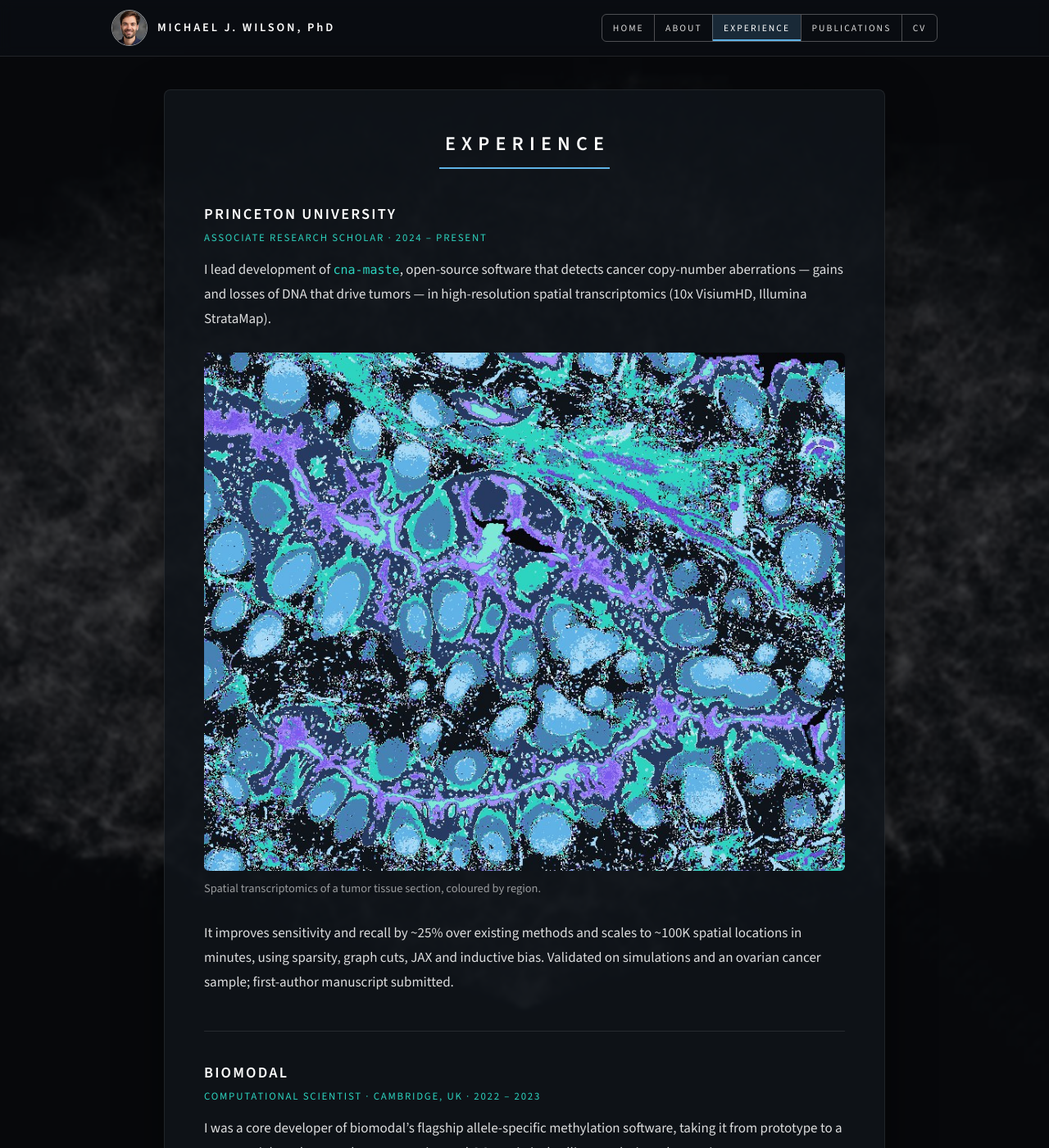
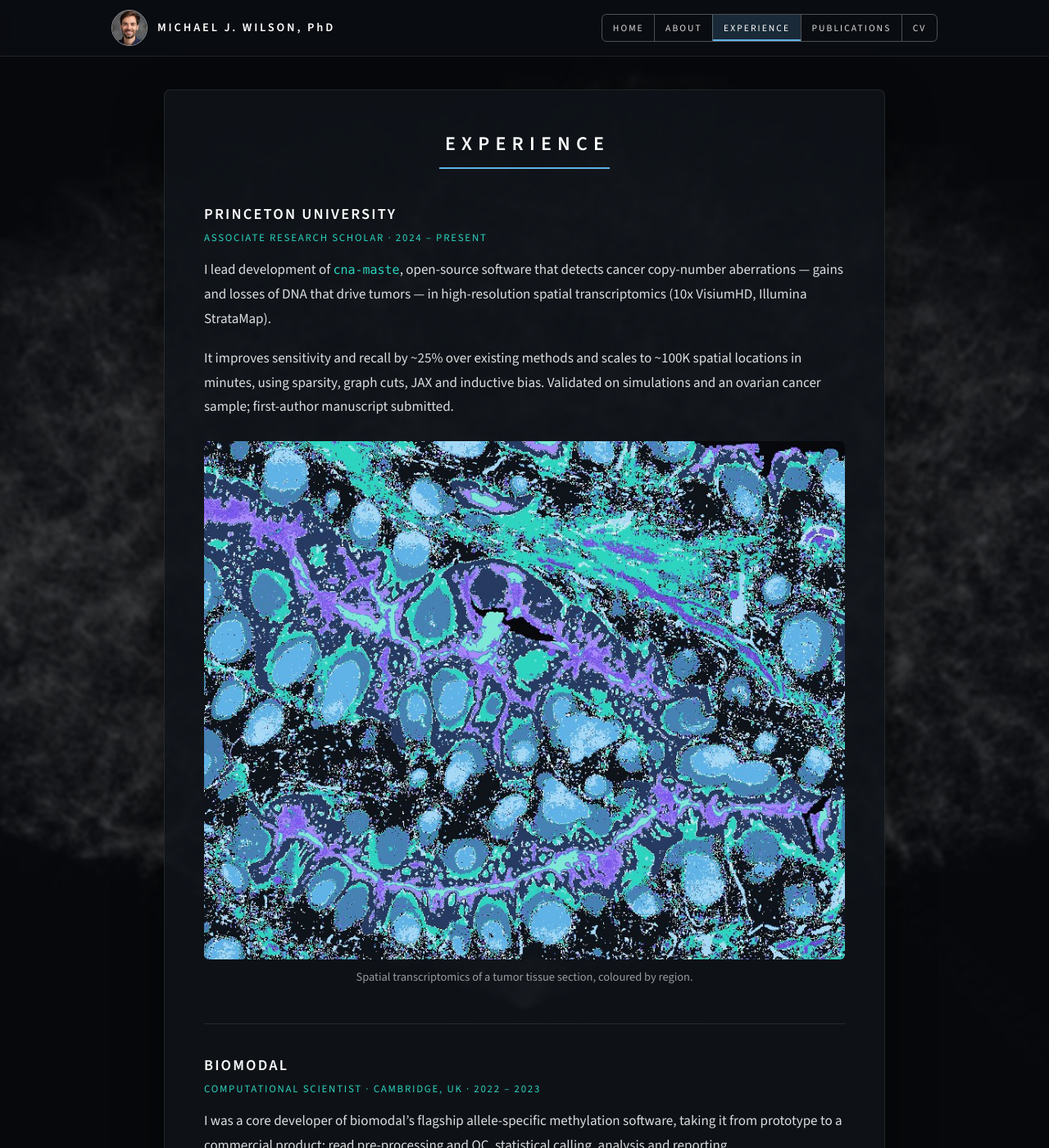
Before and after one commit to michaelJwilson/michaelJwilson.github.io, a Jekyll site: the page built from experience.md, in a window 1280 px wide and 1400 px high. Shown: the whole window at 82% size. Built offline with Jekyll 4.4.1, drawn with Linux system fonts in a browser that asks for light colours; some of the changed text lies outside the part shown.

Commit message:
Experience: Princeton text above its image; Durham and Berkeley photos
- Princeton: results paragraph now sits above the spatial transcriptomics image
- Durham: Mayall Telescope photo; Berkeley Lab: Berkeley at sunset
- Figures and captions centred

Co-Authored-By: Claude Opus 5.5 <noreply@anthropic.com>
Claude-Session: https://claude.ai/code/session_01SiHqF3nmdqJf51uy6f9hsB

```diff
--- a/assets/css/site.css
+++ b/assets/css/site.css
@@ -115,8 +115,8 @@ body.home .backdrop::after {
 /* Images */
 .banner { display: block; width: 100%; max-height: 300px; object-fit: cover; border-radius: 6px; margin: .6em 0 1.4em; }
 .figure { margin: 1.6em 0; }
-.figure img { display: block; border-radius: 6px; }
-.figure figcaption { color: var(--muted); font-size: .9rem; margin-top: .6em; }
+.figure img { display: block; border-radius: 6px; margin: 0 auto; }
+.figure figcaption { color: var(--muted); font-size: .9rem; margin-top: .6em; text-align: center; }
 
 /* Cards (About page highlights) */
 .cards { display: grid; grid-template-columns: repeat(auto-fit, minmax(220px, 1fr)); gap: 14px; margin: 1.2em 0 .4em; }
--- a/experience.md
+++ b/experience.md
@@ -20,9 +20,9 @@ permalink: /experience/
 
 I lead development of [`cna-maste`](https://github.com/raphael-group/cna_maste), open-source software that detects cancer copy-number aberrations — gains and losses of DNA that drive tumors — in high-resolution spatial transcriptomics (10x VisiumHD, Illumina StrataMap).
 
+It improves sensitivity and recall by ~25% over existing methods and scales to ~100K spatial locations in minutes, using sparsity, graph cuts, JAX and inductive bias. Validated on simulations and an ovarian cancer sample; first-author manuscript submitted.
+
 {% include figure.html src="/assets/img/experience/princeton-spatial.jpg" alt="Spatial transcriptomics map of a tumor tissue section, coloured by region" caption="Spatial transcriptomics of a tumor tissue section, coloured by region." %}
-
-It improves sensitivity and recall by ~25% over existing methods and scales to ~100K spatial locations in minutes, using sparsity, graph cuts, JAX and inductive bias. Validated on simulations and an ovarian cancer sample; first-author manuscript submitted.
 </section>
 
 <section class="role" id="biomodal" markdown="1">
@@ -41,6 +41,8 @@ I also led analysis of protocol performance and biological validation, presented
 <p class="meta">Postdoctoral Associate · UK · 2021 – 2022</p>
 
 I built the inference pipeline for the DESI Bright Galaxy Survey luminosity function — how many galaxies exist at each brightness — on HPC for 10M+ objects, published in MNRAS (2026).
+
+{% include figure.html src="/assets/img/experience/durham-telescope.jpg" alt="Inside the dome of the Mayall Telescope, which hosts DESI" caption="The Mayall Telescope at Kitt Peak, home of the DESI instrument." %}
 </section>
 
 <section class="role" id="berkeley" markdown="1">
@@ -48,6 +50,8 @@ I built the inference pipeline for the DESI Bright Galaxy Survey luminosity func
 <p class="meta">Postdoctoral Fellow · 2017 – 2021</p>
 
 I co-led the Bright Galaxy Survey team for the $70M DESI experiment, owning science goals, survey design and software. My target-selection algorithms run on every observation. I also led the science case for a next-generation high-redshift survey, which fed into the five-year DESI extension, and was awarded DESI "Builder" status.
+
+{% include figure.html src="/assets/img/experience/berkeley.jpg" alt="Sather Tower at UC Berkeley at sunset, with the Golden Gate Bridge across the bay" caption="Berkeley at sunset, looking out to the Golden Gate." %}
 </section>
 
 <section class="role" id="edinburgh" markdown="1">
```
Also changed, not shown: assets/img/experience/berkeley.jpg (added), assets/img/experience/durham-telescope.jpg (added).
